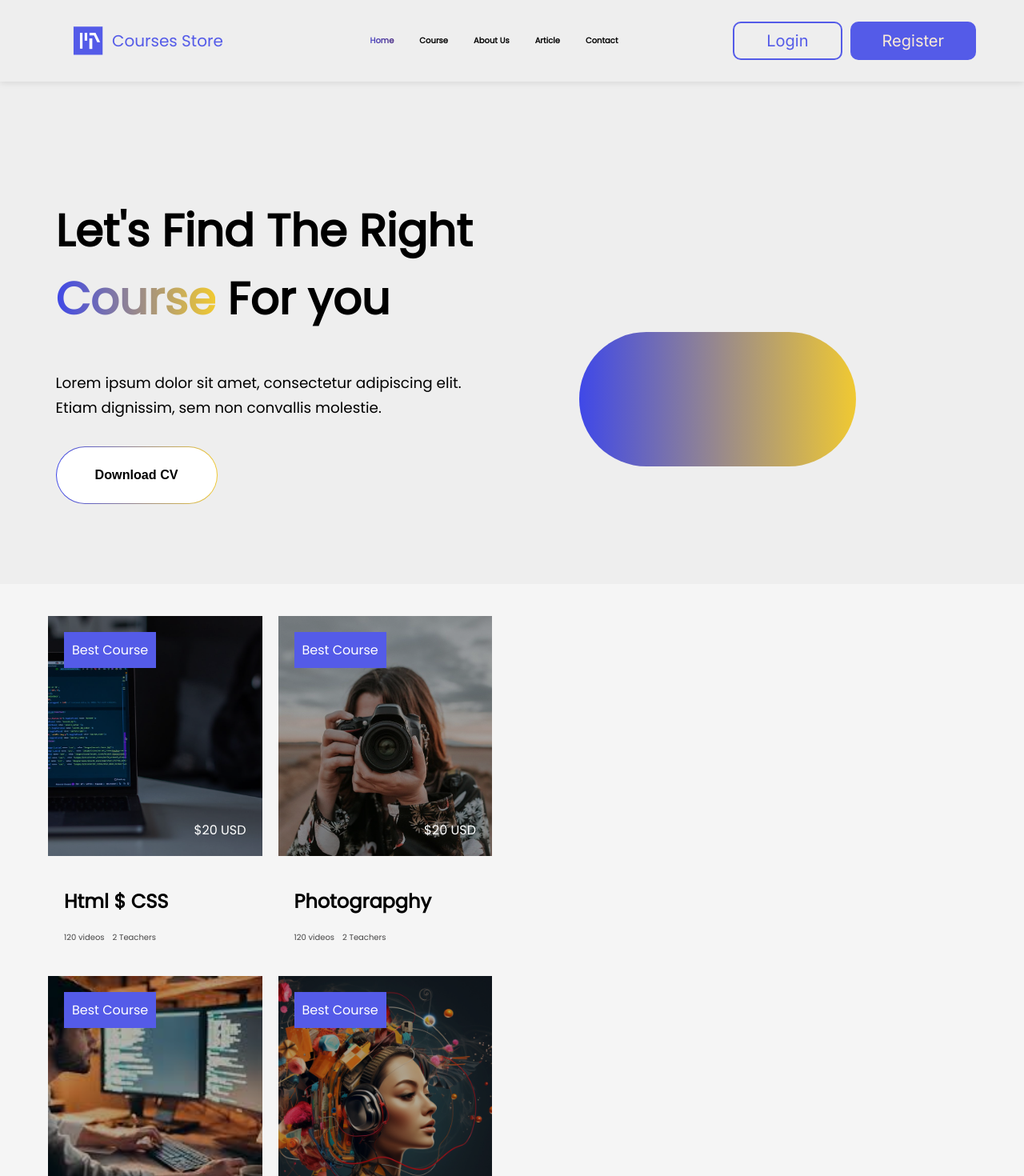
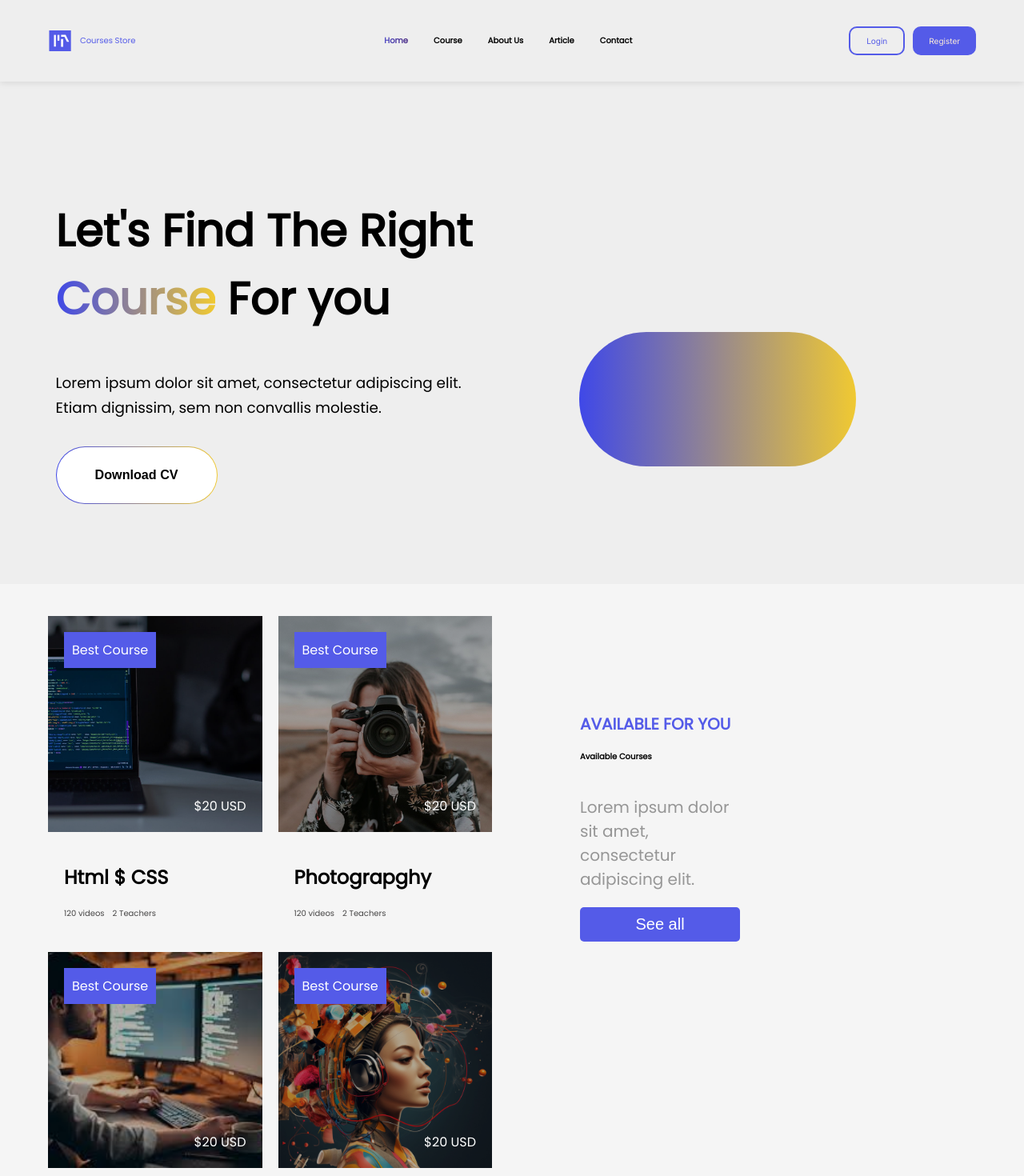
Before and after one commit to shahdKhawaldeh1/Courses-Store, a React (Create React App) app: page / in a window 1280 px wide. Shown: the top 1470 px of the page at 80% size. Built offline with nearby package versions, Linux system fonts and the light colour scheme; a web font is replaced by a local one.

Commit message:
first commit

```diff
--- a/src/components/Home/styles.css
+++ b/src/components/Home/styles.css
@@ -52,7 +52,7 @@ gap:20px;
 }
 .course-img{
   width:100%;
-  height: 300px;
+  height: 270px;
   object-fit: cover;
   filter:brightness(70%);
   display: flex;
@@ -96,16 +96,17 @@ gap:20px;
 }
 .course-description {
   display: flex;
-  margin-left: 200px;
+  margin-left: 90px;
   flex-direction: column;
   flex-wrap: wrap;
-  width:600px;
+  margin-top: 100px;
+  width:200px;
 }
 
 .course-description p:nth-child(1) {
   color: #545BE8; /* Match color with views */
   font-weight: bold;
-  font-size: 60px;
+  font-size: 20px;
   margin-bottom: 10px;
 
 }
@@ -113,16 +114,16 @@ gap:20px;
 .course-description h2 {
   color: #000000; /* Adjust color for better readability */
   margin-bottom: 20px;
-  font-size: 30px;
+  font-size: 10px;
 }
 .course-description p:last-of-type{
   color: #969696;
-  font-size: 30px;
+  font-size: 20px;
 }
 .course-btn {
   background-color: #545BE8;
   color: #fff;
-  padding: 20px 0px;
+  padding: 10px 0px;
   border: none;
   border-radius: 5px;
   cursor: pointer;
--- a/src/components/Navbar/styles.css
+++ b/src/components/Navbar/styles.css
@@ -36,13 +36,12 @@ ul{
   gap: 10px;
 }
 .logo-img{
-   width: 40PX;
-   margin-left: 30px;
+   width: 30px;
 
 }
 .logo-name{
   color:#545BE8;
-  font-size: 20px;
+  font-size: 10px;
 }
 
 /* nav list part */
@@ -98,22 +97,22 @@ gap:10px;
 .login{
   color:#545BE8;
   border: 2px solid #545BE8;
-  padding: 10px 40px;
+  padding: 10px 20px;
   border-radius: 10px;
 font-family: 'Inter',sans-serif;
 display: flex;
   align-items: center;
-  font-size: 20px;
+  font-size: 10px;
 }
 
 .register{
   background-color: #545BE8;
   color:antiquewhite;
-  padding: 10px 40px;
+  padding: 10px 20px;
   border-radius: 10px;
   font-family: 'Inter',sans-serif;
   display: flex;
   align-items: center;
-  font-size: 20px;
+  font-size: 10px;
 
 }
```
